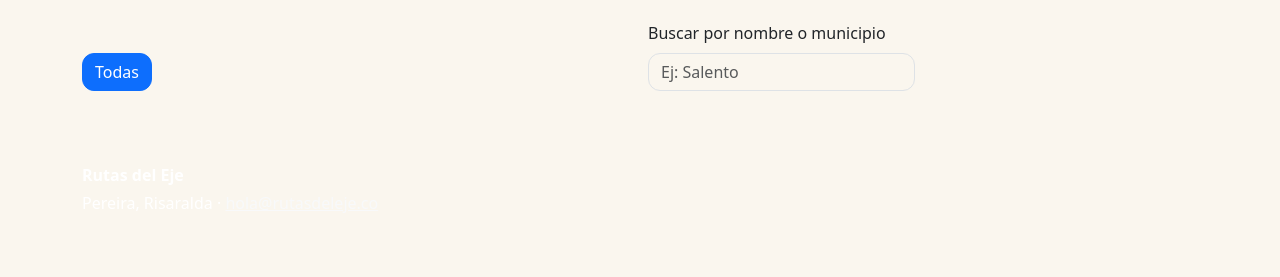
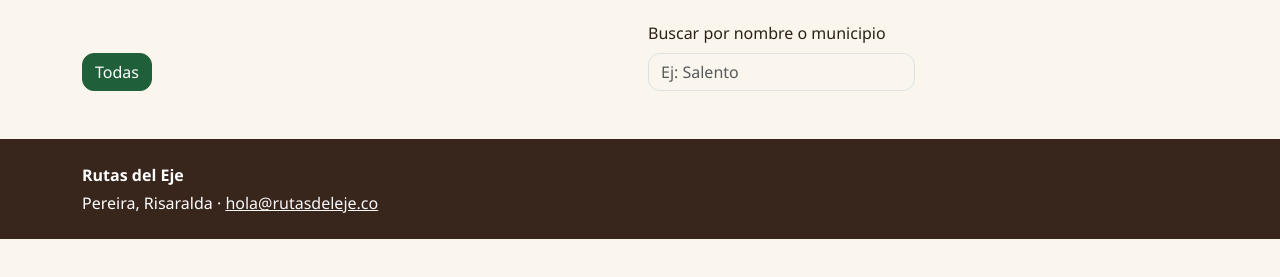
Before and after one commit to Santiago2007-arch/rutas-eje-cafetero, a website: page index.html in a window 1280 px wide. Shown: the part 479-756 px from the top of the page. Drawn offline with nearby package versions, Linux system fonts and the light colour scheme.

Commit message:
feat: guia de estilo y documentacion G1, closes #1

```diff
--- a/css/estilos.css
+++ b/css/estilos.css
@@ -24,12 +24,9 @@
   --eje-fondo: #faf6ee;      /* crema         · fondo de la página */
   --eje-radio: 0.75rem;
 
-  /* TODO G1.1 - Define los tokens que faltan (colores en hex de 6 dígitos):
-   *   --eje-secundario  -> color oscuro para navbar y pie (texto blanco encima, contraste ≥ 4.5:1)
-   *   --eje-texto       -> color del texto general (sobre --eje-fondo, contraste ≥ 4.5:1)
-   *   --eje-fuente      -> pila de fuentes, ej: "Segoe UI", system-ui, sans-serif
-   * Comprueba el contraste en https://webaim.org/resources/contrastchecker/
-   */
+  --eje-secundario: #38251c;
+  --eje-texto: #2b2118;
+  --eje-fuente: "Segoe UI", system-ui, sans-serif;
 
   /* Colores de categoría (badges), ya resueltos */
   --eje-naturaleza: #2e6b30;
@@ -42,10 +39,8 @@
   --bs-body-bg: var(--eje-fondo);
   --bs-border-radius: var(--eje-radio);
 
-  /* TODO G1.2 - Haz que Bootstrap use tu texto y tu fuente:
-   *   --bs-body-color       -> var(--eje-texto)
-   *   --bs-body-font-family -> var(--eje-fuente)
-   */
+  --bs-body-color: var(--eje-texto);
+  --bs-body-font-family: var(--eje-fuente);
 }
 
 /* ========== 3. COMPONENTES ========== */
@@ -68,7 +63,12 @@
  * Experimenta: en DevTools selecciona un botón de filtro -> pestaña Computed -> busca --bs-btn-color.
  */
 .btn-outline-primary {
-
+  --bs-btn-color: var(--eje-primario);
+  --bs-btn-border-color: var(--eje-primario);
+  --bs-btn-hover-bg: var(--eje-primario);
+  --bs-btn-hover-border-color: var(--eje-primario);
+  --bs-btn-active-bg: var(--eje-primario);
+  --bs-btn-active-border-color: var(--eje-primario);
 }
 
 /* Navbar y pie (se ven transparentes hasta que definas --eje-secundario) */
```
Also changed, not shown: APRENDIZAJES.md (+5 -10 lines), README.md.
